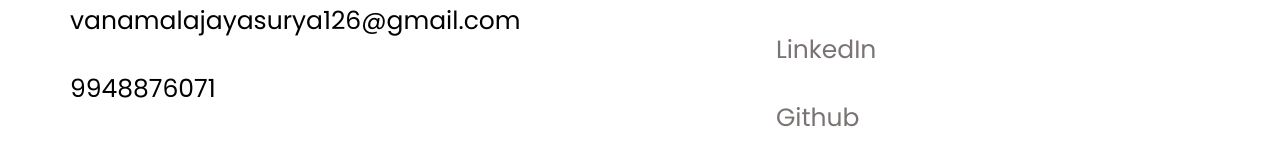
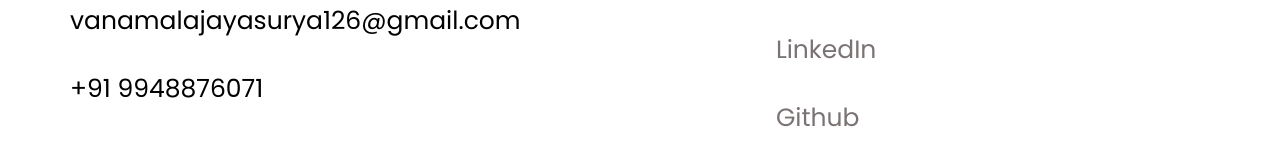
Before and after one commit to vanamalajayasurya/jayasuryaPortfolio, a plain HTML site: page index.html in a window 1280 px wide. Shown: the part 3835-3995 px from the top of the page. Drawn offline with Linux system fonts and the light colour scheme.

Commit message:
Update index.html

```diff
--- a/index.html
+++ b/index.html
@@ -254,7 +254,7 @@
                 <div class="emailBox">
                     <div class="emailHead">Contact me</div>
                     <a href="vanamalajayasurya126@gmail.com">vanamalajayasurya126@gmail.com</a>
-                    <a herf="">9948876071</a>
+                    <a herf="">+91 9948876071</a>
                 </div>
 
                 <div class="socialMediaBox">
```
